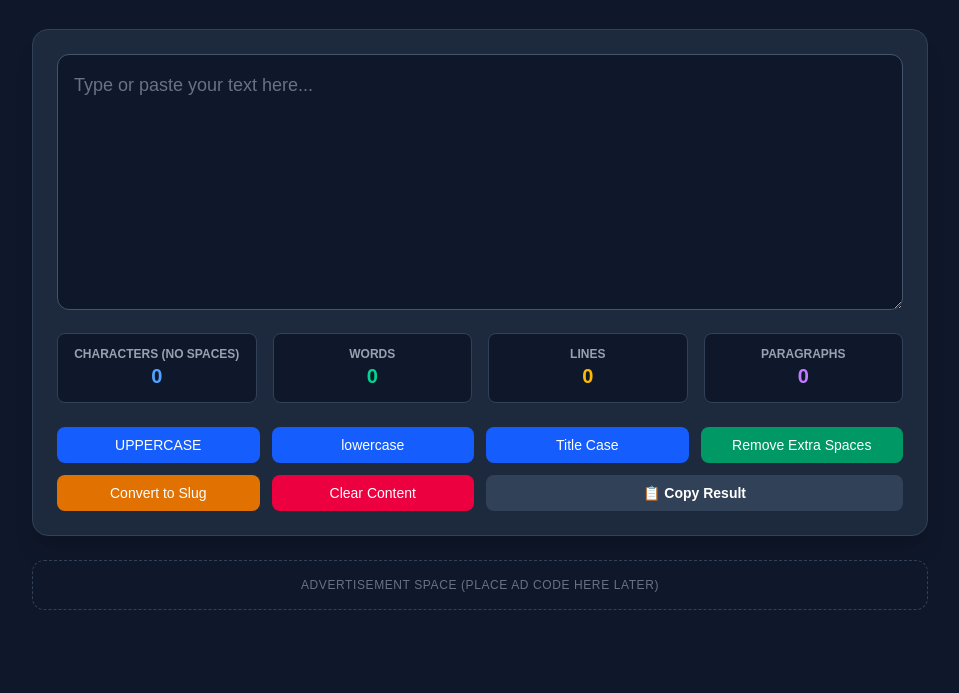
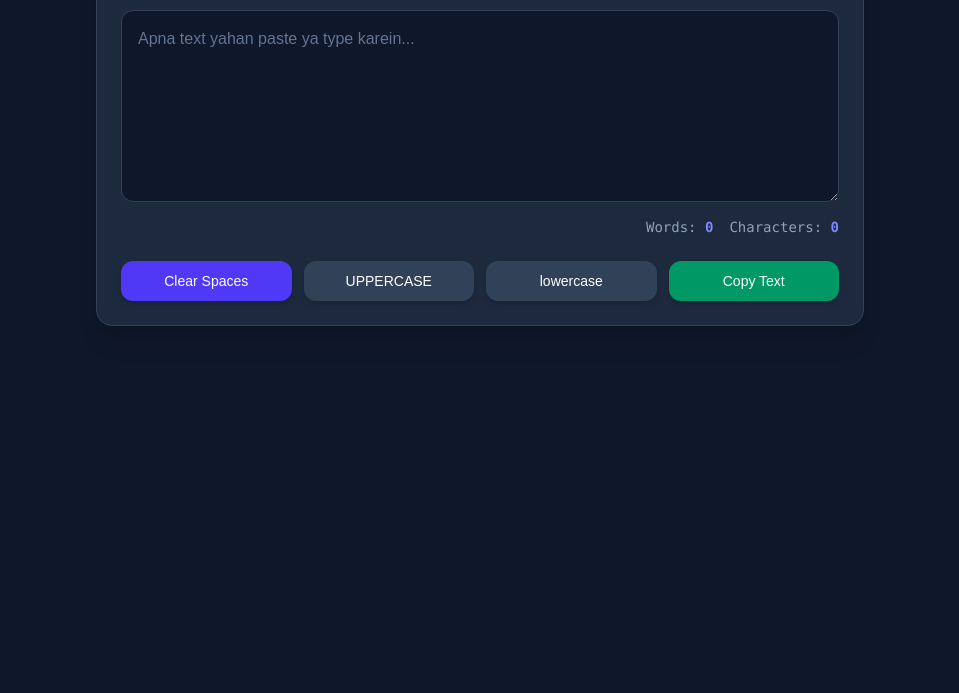
Before and after one commit to s6722191-hash/text-toolkit, a plain HTML site: page index.html in a window 1280 px wide. Shown: the part 107-800 px from the top of the page, without its empty margins (160-1119 px from the left). Drawn offline with nearby package versions, Linux system fonts and the light colour scheme.

Commit message:
Update index.html

```diff
--- a/index.html
+++ b/index.html
@@ -4,121 +4,98 @@
     <meta charset="UTF-8">
     <meta name="viewport" content="width=device-width, initial-scale=1.0">
     <title>SmartText Tools - Free Online Text Formatter & Counter</title>
-    <meta name="google-site-verification" content="J0HD5bZ5AE9LTQF4HLp52RfB5P78Zu6b155NSRTCjIw" />
+    <meta name="google-site-verification" content="JOHD5bZ5AE9LTQF4HLp52RfB5P78Zu6b155NSRTCjIw" />
 
-    <!-- SEO Meta Tags for Google Ranking -->
-    <meta name="description" content="Free online text utility tool to count words, remove extra spaces, convert case, and generate clean slugs instantly.">
-    <meta name="keywords" content="word counter, remove extra spaces online, case converter, text formatter, free text tools">
+    <meta name="description" content="Free online text utility tool to count words, remove extra spaces online, case converter, text formatter.">
+    <meta name="keywords" content="word counter, remove extra spaces online, case converter, text tools">
     <meta name="robots" content="index, follow">
 
-    <!-- Tailwind CSS for Modern UI -->
     <script src="https://cdn.jsdelivr.net/npm/@tailwindcss/browser@4"></script>
     <style>
         body { background-color: #0f172a; color: #f8fafc; font-family: sans-serif; }
     </style>
 </head>
-<body class="p-4 md:p-8">
+<body class="p-4 md:p-8 flex flex-col items-center min-h-screen">
 
-    <div class="max-w-4xl mx-auto">
-        <!-- Header -->
-        <header class="text-center mb-8">
-            <h1 class="text-3xl md:text-4xl font-extrabold text-blue-500 mb-2">⚡ SmartText Utility Pro</h1>
-            <p class="text-gray-400 text-sm md:text-base">Format, clean, and analyze your text instantly. No logs, 100% secure.</p>
-        </header>
+    <div class="w-full max-w-3xl bg-slate-800 p-6 rounded-2xl shadow-xl border border-slate-700">
+        <h1 class="text-2xl md:text-3xl font-bold text-center text-indigo-400 mb-6">SmartText Toolkit 🛠️</h1>
 
-        <!-- Main Workspace -->
-        <div class="bg-slate-800 rounded-2xl p-6 shadow-xl border border-slate-700 mb-6">
-            <!-- Textarea -->
-            <textarea id="mainInput" class="w-full h-64 bg-slate-900 text-slate-100 p-4 rounded-xl border border-slate-600 focus:outline-none focus:border-blue-500 resize-y placeholder-gray-500 text-lg mb-4" placeholder="Type or paste your text here..."></textarea>
+        <textarea id="textInput" class="w-full h-48 p-4 bg-slate-900 border border-slate-700 rounded-xl focus:ring-2 focus:ring-indigo-500 focus:outline-none placeholder-slate-500 text-slate-100" placeholder="Apna text yahan paste ya type karein..."></textarea>
 
-            <!-- Live Stats Counter -->
-            <div class="grid grid-cols-2 sm:grid-cols-4 gap-4 mb-6 text-center">
-                <div class="bg-slate-900 p-3 rounded-lg border border-slate-700">
-                    <span class="block text-xs uppercase text-gray-400 font-semibold">Characters (No Spaces)</span>
-                    <span id="charCount" class="text-xl font-bold text-blue-400">0</span>
-                </div>
-                <div class="bg-slate-900 p-3 rounded-lg border border-slate-700">
-                    <span class="block text-xs uppercase text-gray-400 font-semibold">Words</span>
-                    <span id="wordCount" class="text-xl font-bold text-emerald-400">0</span>
-                </div>
-                <div class="bg-slate-900 p-3 rounded-lg border border-slate-700">
-                    <span class="block text-xs uppercase text-gray-400 font-semibold">Lines</span>
-                    <span id="lineCount" class="text-xl font-bold text-amber-400">0</span>
-                </div>
-                <div class="bg-slate-900 p-3 rounded-lg border border-slate-700">
-                    <span class="block text-xs uppercase text-gray-400 font-semibold">Paragraphs</span>
-                    <span id="paraCount" class="text-xl font-bold text-purple-400">0</span>
-                </div>
-            </div>
-
-            <!-- Action Buttons Grid -->
-            <div class="grid grid-cols-2 sm:grid-cols-3 md:grid-cols-4 gap-3">
-                <button onclick="transformText('upper')" class="bg-blue-600 hover:bg-blue-700 text-white font-medium py-2 px-3 rounded-lg transition text-sm">UPPERCASE</button>
-                <button onclick="transformText('lower')" class="bg-blue-600 hover:bg-blue-700 text-white font-medium py-2 px-3 rounded-lg transition text-sm">lowercase</button>
-                <button onclick="transformText('title')" class="bg-blue-600 hover:bg-blue-700 text-white font-medium py-2 px-3 rounded-lg transition text-sm">Title Case</button>
-                <button onclick="transformText('clean')" class="bg-emerald-600 hover:bg-emerald-700 text-white font-medium py-2 px-3 rounded-lg transition text-sm">Remove Extra Spaces</button>
-                <button onclick="transformText('slug')" class="bg-amber-600 hover:bg-amber-700 text-white font-medium py-2 px-3 rounded-lg transition text-sm">Convert to Slug</button>
-                <button onclick="clearText()" class="bg-rose-600 hover:bg-rose-700 text-white font-medium py-2 px-3 rounded-lg transition text-sm">Clear Content</button>
-                <button onclick="copyToClipboard()" class="col-span-2 sm:col-span-1 md:col-span-2 bg-slate-700 hover:bg-slate-600 text-white font-bold py-2 px-3 rounded-lg transition text-sm flex items-center justify-center gap-1">
-                    📋 Copy Result
-                </button>
-            </div>
+        <div class="mt-2 text-sm text-slate-400 flex gap-4 justify-end font-mono">
+            <span>Words: <span id="wordCount" class="text-indigo-400 font-bold">0</span></span>
+            <span>Characters: <span id="charCount" class="text-indigo-400 font-bold">0</span></span>
         </div>
 
-        <!-- Ad Placeholder -->
-        <div class="bg-slate-900 border border-dashed border-slate-700 rounded-xl p-4 text-center text-xs text-gray-500 mb-8 tracking-wider">
-            ADVERTISEMENT SPACE (PLACE AD CODE HERE LATER)
+        <div class="grid grid-cols-2 sm:grid-cols-4 gap-3 mt-6">
+            <button id="clearSpacesBtn" class="bg-indigo-600 hover:bg-indigo-700 text-white font-medium py-2.5 px-4 rounded-xl transition duration-200 text-sm cursor-pointer shadow-md">
+                Clear Spaces
+            </button>
+            <button id="uppercaseBtn" class="bg-slate-700 hover:bg-slate-600 text-white font-medium py-2.5 px-4 rounded-xl transition duration-200 text-sm cursor-pointer shadow-md">
+                UPPERCASE
+            </button>
+            <button id="lowercaseBtn" class="bg-slate-700 hover:bg-slate-600 text-white font-medium py-2.5 px-4 rounded-xl transition duration-200 text-sm cursor-pointer shadow-md">
+                lowercase
+            </button>
+            <button id="copyBtn" class="bg-emerald-600 hover:bg-emerald-700 text-white font-medium py-2.5 px-4 rounded-xl transition duration-200 text-sm cursor-pointer shadow-md">
+                Copy Text
+            </button>
         </div>
     </div>
 
-    <!-- Core Logic -->
     <script>
-        const textarea = document.getElementById('mainInput');
+        const textInput = document.getElementById('textInput');
+        const wordCount = document.getElementById('wordCount');
+        const charCount = document.getElementById('charCount');
 
-        textarea.addEventListener('input', () => {
-            const text = textarea.value;
+        // 1. Real-time Word & Character Counter
+        textInput.addEventListener('input', () => {
+            const text = textInput.value;
+            charCount.textContent = text.length;
 
-            // FIXED: Counts characters excluding all types of spaces
-            const noSpacesText = text.replace(/\s/g, '');
-            document.getElementById('charCount').textContent = noSpacesText.length;
-
-            // Word Count
+            // Words count logic (handling multiple spaces correctly)
             const words = text.trim().split(/\s+/).filter(word => word.length > 0);
-            document.getElementById('wordCount').textContent = words.length;
-
-            // Line Count
-            const lines = text.split('\n').filter(line => line.length > 0);
-            document.getElementById('lineCount').textContent = text.length > 0 ? lines.length : 0;
-
-            // Paragraph Count
-            const paras = text.split(/\n\s*\n/).filter(p => p.trim().length > 0);
-            document.getElementById('paraCount').textContent = text.length > 0 ? paras.length : 0;
+            wordCount.textContent = words.length;
         });
 
-        function transformText(type) {
-            let currentText = textarea.value;
-            if(!currentText.trim()) return;
+        // 2. Remove Extra Spaces Function
+        document.getElementById('clearSpacesBtn').addEventListener('click', () => {
+            let text = textInput.value;
+            let cleanedText = text.replace(/\s+/g, ' ').trim();
+            textInput.value = cleanedText;
+            // Update counts after clearing spaces
+            textInput.dispatchEvent(new Event('input'));
+        });
 
-            switch(type) {
-                case 'upper': textarea.value = currentText.toUpperCase(); break;
-                case 'lower': textarea.value = currentText.toLowerCase(); break;
-                case 'title': textarea.value = currentText.replace(/\w\S*/g, (txt) => txt.charAt(0).toUpperCase() + txt.substr(1).toLowerCase()); break;
-                case 'clean': textarea.value = currentText.replace(/\s+/g, ' ').trim(); break;
-                case 'slug': textarea.value = currentText.toLowerCase().replace(/[^a-z0-9\s-]/g, '').replace(/\s+/g, '-').replace(/-+/g, '-').trim(); break;
-            }
-            textarea.dispatchEvent(new Event('input'));
-        }
+        // 3. UPPERCASE Function
+        document.getElementById('uppercaseBtn').addEventListener('click', () => {
+            textInput.value = textInput.value.toUpperCase();
+        });
 
-        function clearText() {
-            textarea.value = '';
-            textarea.dispatchEvent(new Event('input'));
-        }
+        // 4. Lowercase Function
+        document.getElementById('lowercaseBtn').addEventListener('click', () => {
+            textInput.value = textInput.value.toLowerCase();
+        });
 
-        function copyToClipboard() {
-            if(!textarea.value) return;
-            navigator.clipboard.writeText(textarea.value);
-            alert('Text copied to clipboard! 👍');
-        }
+        // 5. Copy to Clipboard Function
+        document.getElementById('copyBtn').addEventListener('click', () => {
+            if (textInput.value.trim() === "") return;
+
+            textInput.select();
+            textInput.setSelectionRange(0, 99999); // Mobile optimization
+            navigator.clipboard.writeText(textInput.value);
+
+            // Temporary Visual Feedback on Button
+            const copyBtn = document.getElementById('copyBtn');
+            const originalText = copyBtn.textContent;
+            copyBtn.textContent = "Copied! ✓";
+            copyBtn.classList.replace('bg-emerald-600', 'bg-slate-600');
+
+            setTimeout(() => {
+                copyBtn.textContent = originalText;
+                copyBtn.classList.replace('bg-slate-600', 'bg-emerald-600');
+            }, 1500);
+        });
     </script>
 </body>
 </html>
```
